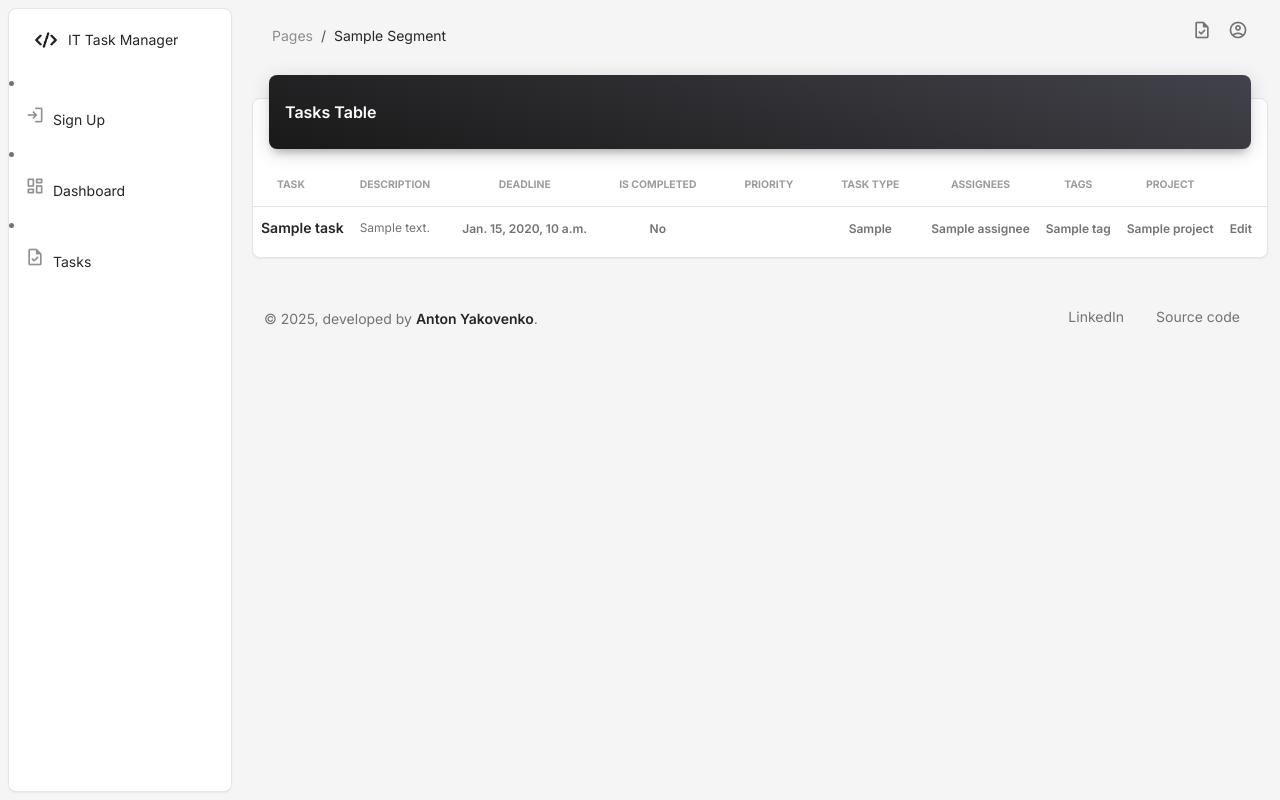
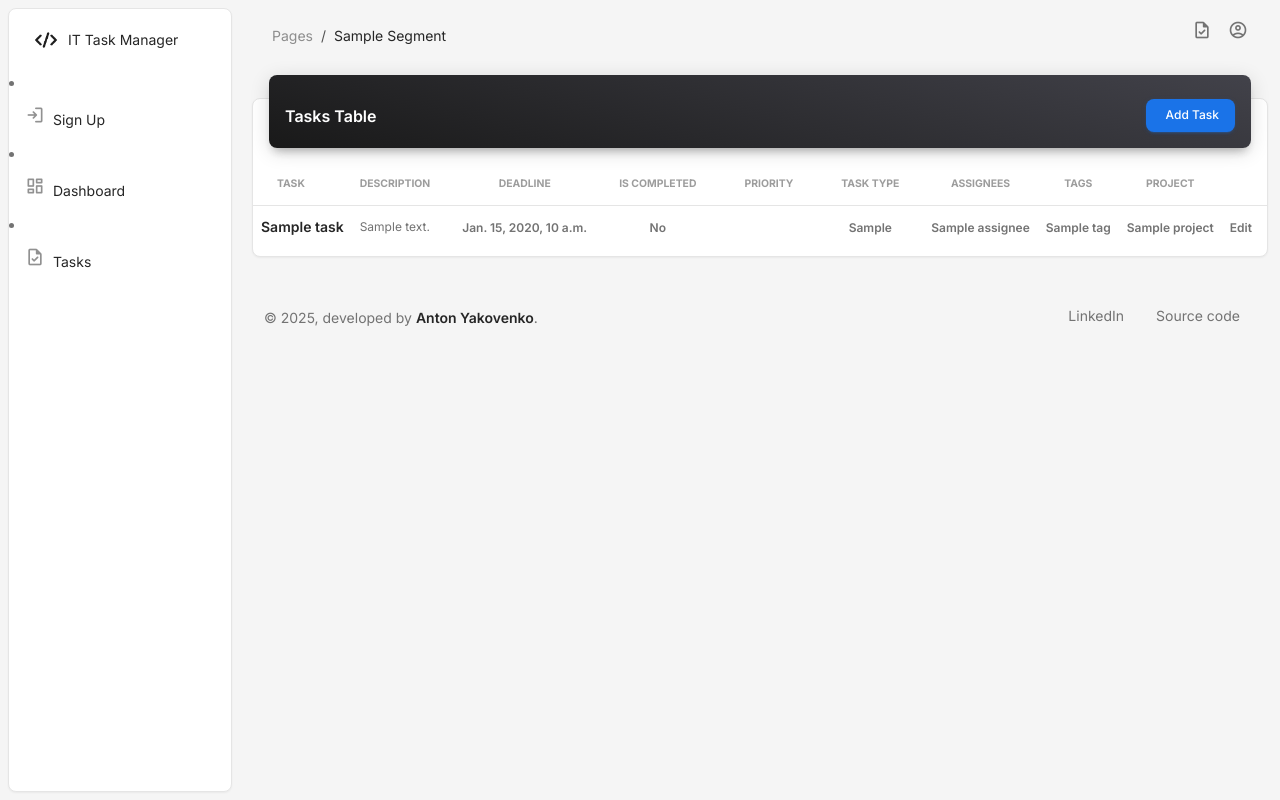
Before and after one commit to Anton924/it-company, a Django app: template templates/task_manager/task_list.html in a window 1280 px wide. Run offline with Django 3.2, Linux system fonts and the light colour scheme; the template is opened without the code that fills it: most values are stand-ins (such as "Sample title", 1, 10 or a date in 2020); some libraries are stand-ins or nearby versions.

Commit message:
feat: Add "Add task" button for the page with tasks

```diff
--- a/templates/task_manager/task_list.html
+++ b/templates/task_manager/task_list.html
@@ -11,11 +11,16 @@
       <div class="row">
         <div class="col-12">
           <div class="card my-4">
-            <div class="card-header p-0 position-relative mt-n4 mx-3 z-index-2">
-              <div class="bg-gradient-dark shadow-dark border-radius-lg pt-4 pb-3">
-                <h6 class="text-white text-capitalize ps-3">Tasks table</h6>
-              </div>
-            </div>
+						<div class="card-header p-0 position-relative mt-n4 mx-3 z-index-2">
+						  <div class="bg-gradient-dark shadow-dark border-radius-lg pt-4 pb-3 d-flex align-items-center justify-content-between">
+						    <h6 class="text-white text-capitalize ps-3 mb-0">Tasks table</h6>
+						    <div class="pe-3">
+						      <a href="{% url 'task_manager:task-create' %}" class="btn btn-sm btn-info mb-0">
+						        <i class="bi bi-plus-lg me-1"></i> Add Task
+						      </a>
+						    </div>
+						  </div>
+						</div>
             <div class="card-body px-0 pb-2">
               <div class="table-responsive p-0">
                 <table class="table align-items-center mb-0">
```
